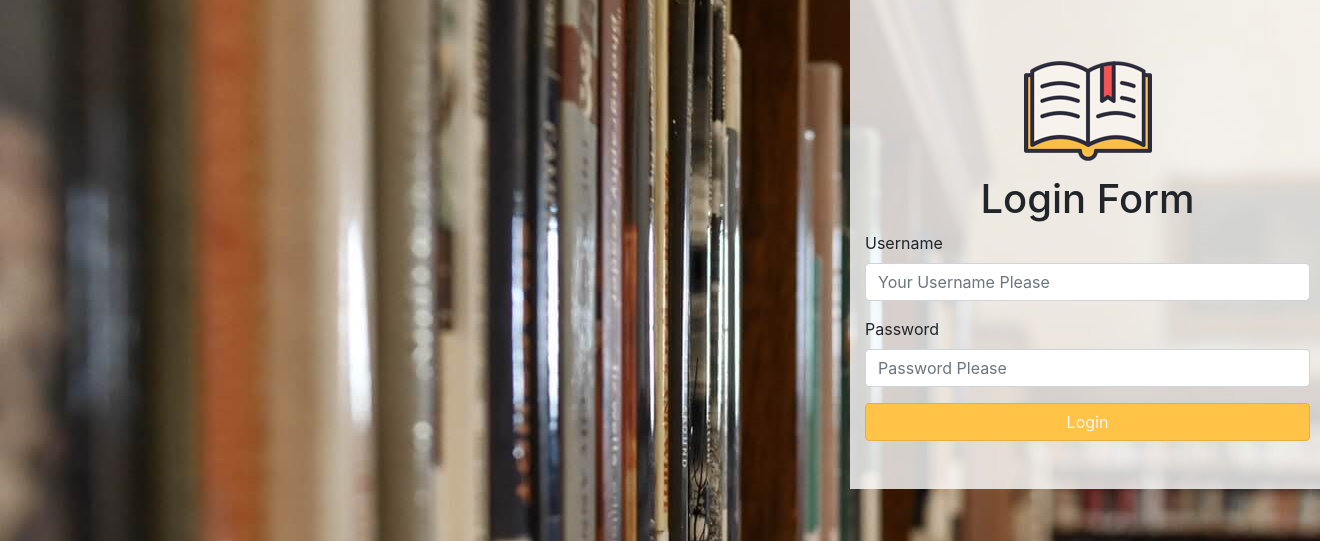
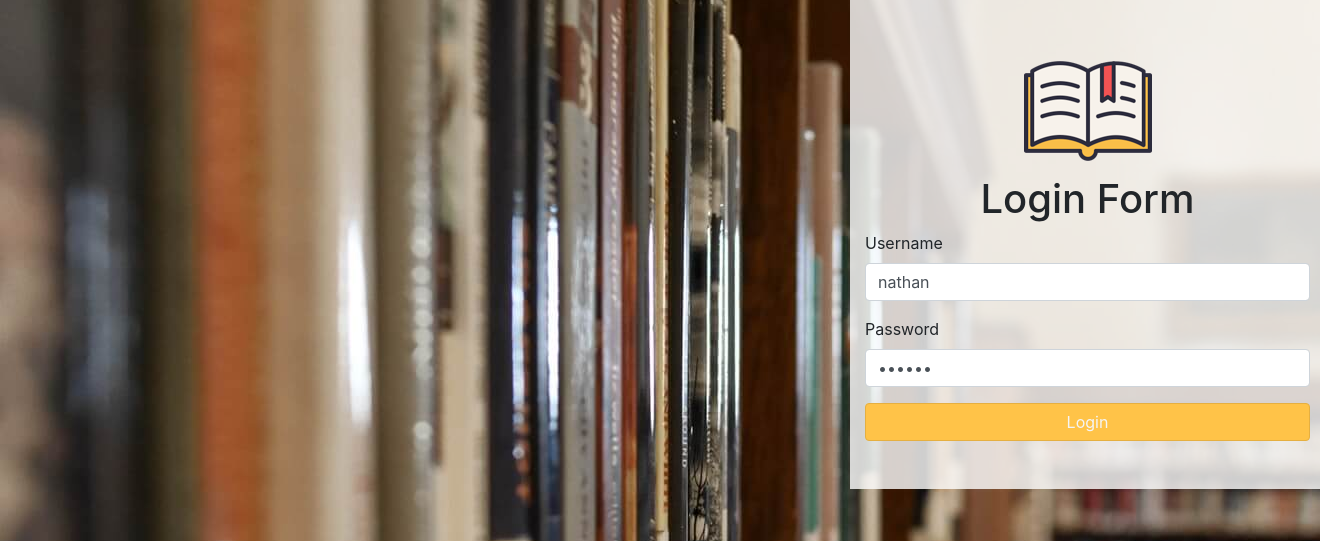
Before and after one commit to spuddie1984/book-review-website, a Flask app: page /login in a window 1320 px wide. Shown: the part 116-657 px from the top of the page. Run offline with Flask 2, Linux system fonts and the light colour scheme; some libraries are stand-ins or nearby versions.

Commit message:
8th Commit - Improve Login UX for Demo Purposes

```diff
--- a/templates/landing.html
+++ b/templates/landing.html
@@ -14,7 +14,8 @@
                 <p class="text-center"><small>(link in the footer)</small></p>
 
                 <a class="btn btn-primary justify-content-center" href="{{url_for('login')}}">Login</a>
-                <p class="text-center"><small style="color:red !important">Please Note I have disabled registration so that the database doesnt get clogged up with users</small></p>
+                <p class="text-center"><small style="color:red !important">Please Note I have disabled registration so that the database doesnt get clogged up with users.</small></p>
+                <p class="text-center"><small style="color:red !important">Please Note when you go to login the username and password fields will be prefilled, just login !!!</small></p>
                 {% with messages = get_flashed_messages(with_categories=true) %}
                     {% if messages %}
                         {% for category, msg in messages %}
--- a/templates/users/login.html
+++ b/templates/users/login.html
@@ -11,11 +11,11 @@
                 <h1 class="text-center">Login Form</h1>
                 <div class="form-group">
                     <label for="Username">Username</label>
-                    <input type="text" class="form-control" id="Username" name="username" placeholder="Your Username Please" required>
+                    <input type="text" class="form-control" id="Username" name="username" value="nathan" placeholder="Your Username Please" required>
                 </div>
                 <div class="form-group">
                     <label for="password">Password</label>
-                    <input type="password" class="form-control" id="login-password" name="password" placeholder="Password Please" required>
+                    <input type="password" class="form-control" id="login-password" name="password" value="nathan" placeholder="Password Please" required>
                 </div>
                 <button type="submit" class="btn btn-block btn-custom">Login</button>
                 {% with messages = get_flashed_messages(with_categories=true) %}
```
Also changed, not shown: README.md, static/img/book-background-2.jpg.
